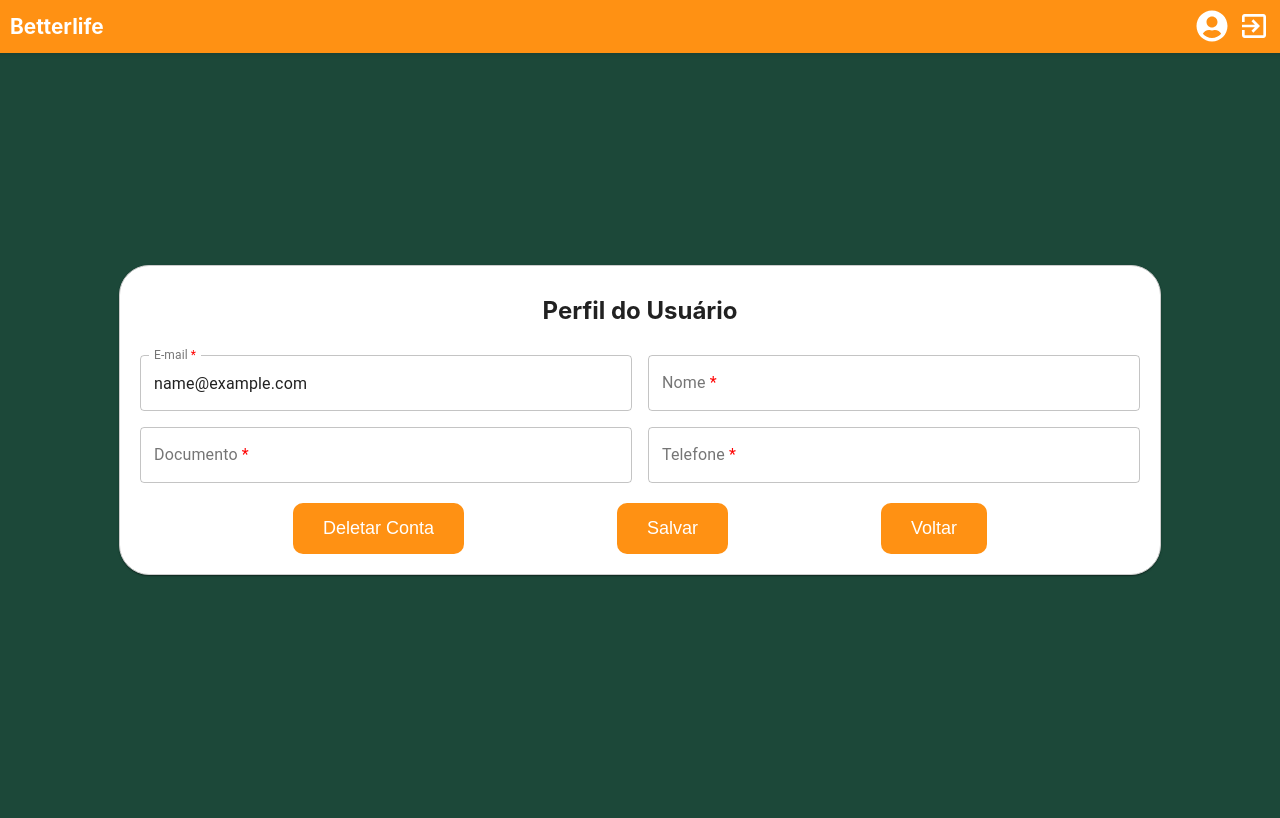
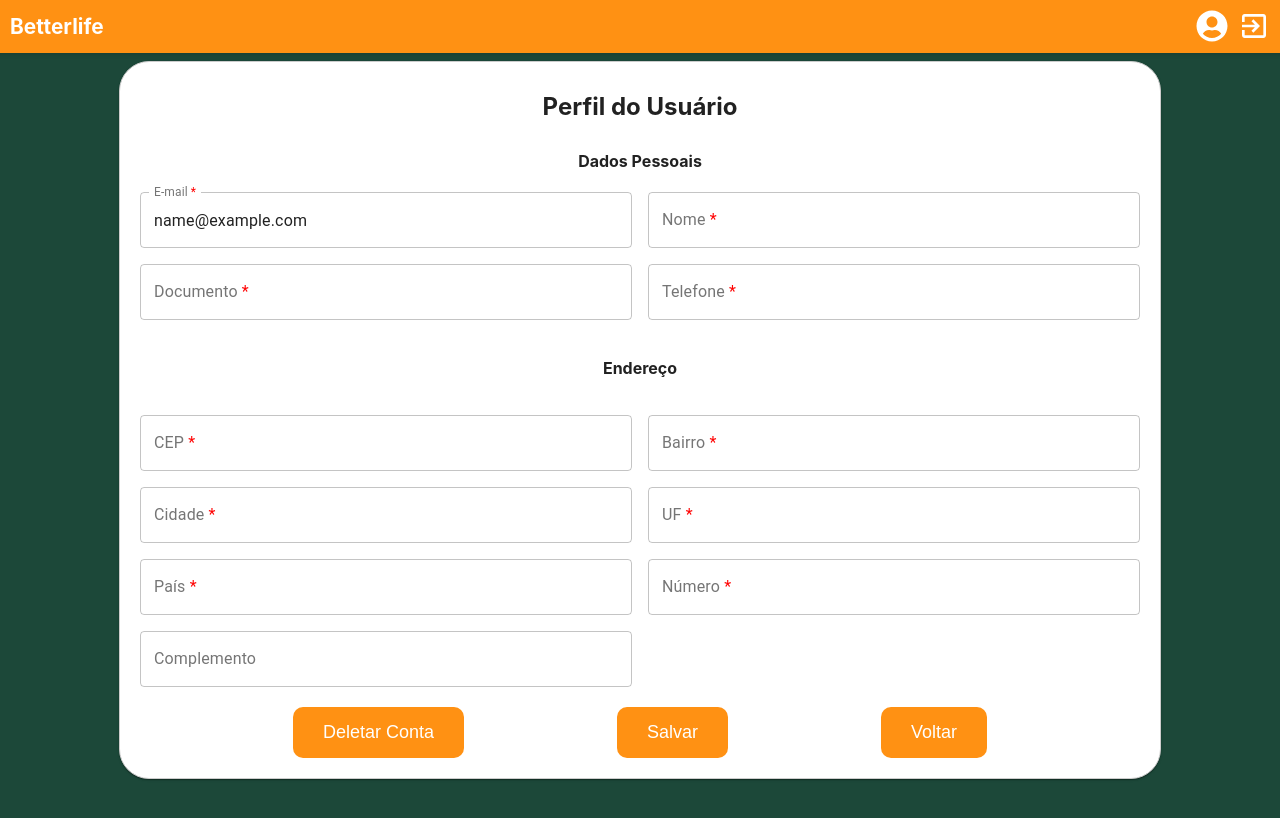
Before and after one commit to Projeto-Des-SW/betterlife-web, a React (Create React App) app: page /perfil in a window 1280 px wide. Shown: the top 818 px of the page. Built offline with nearby package versions, Linux system fonts and the light colour scheme; sample sign-in values are in the browser's storage.

Commit message:
adicionado campos de endereço na tela de perfil

```diff
--- a/package.json
+++ b/package.json
@@ -3,7 +3,11 @@
   "version": "0.1.0",
   "private": true,
   "dependencies": {
+    "@emotion/react": "^11.13.0",
+    "@emotion/styled": "^11.13.0",
     "@material-ui/core": "^4.12.4",
+    "@mui/icons-material": "^5.16.6",
+    "@mui/material": "^5.16.6",
     "@testing-library/jest-dom": "^5.17.0",
     "@testing-library/react": "^13.4.0",
     "@testing-library/user-event": "^13.5.0",
--- a/src/Pages/PerfilUsuario/PerfilUsuario.jsx
+++ b/src/Pages/PerfilUsuario/PerfilUsuario.jsx
@@ -3,10 +3,11 @@ import Styles from '../PerfilUsuario/PerfilUsuario.module.css';
 import { useNavigate } from 'react-router-dom';
 import Header from '../Header/Header';
 import {
-  TextField, Grid, Paper, Dialog, DialogActions, DialogContent, DialogTitle, Button
+  TextField, Grid, Paper, Dialog, DialogActions, DialogContent, DialogTitle, DialogContentText
 } from '@material-ui/core';
 import usuarioService from '../../Services/Usuario/Usuario-service';
 import dadosUserLogadoService from '../../Services/DadosUserLogado/DadosUserLogado-service';
+import IconButton from '@material-ui/core/IconButton';
 
 const UserProfile = () => {
   const [formData, setFormData] = useState({
@@ -14,6 +15,13 @@ const UserProfile = () => {
     nome: dadosUserLogadoService.getUserInfo().nome,
     documento: dadosUserLogadoService.getUserInfo().documento,
     telefone: dadosUserLogadoService.getUserInfo().telefone,
+    cep: dadosUserLogadoService.getUserInfo().cep,
+    cidade: dadosUserLogadoService.getUserInfo().cidade,
+    bairro: dadosUserLogadoService.getUserInfo().bairro,
+    uf: dadosUserLogadoService.getUserInfo().uf,
+    pais: dadosUserLogadoService.getUserInfo().pais,
+    complemento: dadosUserLogadoService.getUserInfo().complemento,
+    numero: dadosUserLogadoService.getUserInfo().numero,
   });
   const navigate = useNavigate();
   const [showConfirmPopup, setShowConfirmPopup] = useState(false);
@@ -44,6 +52,7 @@ const UserProfile = () => {
   };
 
   const confirmarDelecao = async () => {
+    if (password !== '') {
       try {
         const response = await usuarioService.deleteUser(dadosUserLogadoService.getUserInfo().id, password);
 
@@ -51,7 +60,7 @@ const UserProfile = () => {
           alert('Usuário deletado com sucesso!');
           dadosUserLogadoService.logOut();
           navigate('/login');
-      }else{
+        } else {
           alert('Senha incorreta - Usuário não deletado')
         }
       } catch (error) {
@@ -60,7 +69,11 @@ const UserProfile = () => {
         setShowConfirmPopup(false);
         setPassword('');
       }
+    } else {
+      alert("Informe sua senha para prosseguir.")
+    }
   };
+
   const handleBack = () => {
     navigate('/telaPrincipal');
   };
@@ -68,8 +81,60 @@ const UserProfile = () => {
   return (
     <div className={Styles.UserProfileContainer}>
       <Header />
+
+      <Dialog
+        aria-labelledby="customized-dialog-title"
+        open={showConfirmPopup}
+        onClose={() => setShowConfirmPopup(false)}
+        style={{ marginTop: 35, marginBottom: 10 }}
+        disableBackdropClick
+        fullWidth
+        maxWidth="sm"
+      >
+        <DialogTitle>
+          <Grid container alignItems="center">
+            <Grid item xs={10} sm={11}>
+              Confirmação de Senha
+            </Grid>
+            <Grid item xs={2} sm={1}>
+              <IconButton onClick={() => setShowConfirmPopup(false)}>
+                x
+              </IconButton>
+            </Grid>
+          </Grid>
+        </DialogTitle>
+        <DialogContent dividers>
+          <Grid item xs={12} sm={12}>
+            <Grid item xs={12} sm={12}>
+              <DialogContentText>
+                Informe sua senha:
+              </DialogContentText>
+              <TextField
+                id="password"
+                label={<span>Senha <span style={{ color: 'red' }}> *</span></span>}
+                type="password"
+                placeholder='Senha'
+                value={password}
+                onChange={(e) => setPassword(e.target.value)}
+                InputLabelProps={{
+                  shrink: true,
+                }}
+                variant="outlined"
+                fullWidth
+              />
+            </Grid>
+          </Grid>
+        </DialogContent>
+
+        <DialogActions style={{ justifyContent: 'space-around' }}>
+          <button type="button" className={Styles.BackButton} onClick={() => setShowConfirmPopup(false)}>Cancelar</button>
+          <button type="button" className={Styles.BackButton} onClick={confirmarDelecao}>Confirmar</button>
+        </DialogActions>
+      </Dialog>
+
       <Paper className={Styles.paper}>
         <h2 className={Styles.title}>Perfil do Usuário</h2>
+        <h4 className={Styles.title}>Dados Pessoais</h4>
         <form onSubmit={editarDados}>
           <div className={Styles.form}>
             <Grid container spacing={2}>
@@ -137,6 +202,123 @@ const UserProfile = () => {
                   id="telefone"
                 />
               </Grid>
+
+              <Grid item xs={12}>
+                <h4 className={Styles.title} style={{ textAlign: 'center' }}>Endereço</h4>
+              </Grid>
+
+              <Grid item xs={12} sm={6}>
+                <TextField
+                  variant="outlined"
+                  type="text"
+                  name="cep"
+                  label={
+                    <span>
+                      CEP <span style={{ color: 'red' }}>*</span>
+                    </span>
+                  }
+                  value={formData.cep}
+                  onChange={alterarDados}
+                  fullWidth
+                  id="cep"
+                />
+              </Grid>
+              <Grid item xs={12} sm={6}>
+                <TextField
+                  variant="outlined"
+                  type="text"
+                  name="bairro"
+                  label={
+                    <span>
+                      Bairro <span style={{ color: 'red' }}>*</span>
+                    </span>
+                  }
+                  value={formData.bairro}
+                  onChange={alterarDados}
+                  fullWidth
+                  id="bairro"
+                />
+              </Grid>
+              <Grid item xs={12} sm={6}>
+                <TextField
+                  variant="outlined"
+                  type="text"
+                  name="cidade"
+                  label={
+                    <span>
+                      Cidade <span style={{ color: 'red' }}>*</span>
+                    </span>
+                  }
+                  value={formData.cidade}
+                  onChange={alterarDados}
+                  fullWidth
+                  id="cidade"
+                />
+              </Grid>
+              <Grid item xs={12} sm={6}>
+                <TextField
+                  variant="outlined"
+                  type="text"
+                  name="uf"
+                  label={
+                    <span>
+                      UF <span style={{ color: 'red' }}>*</span>
+                    </span>
+                  }
+                  value={formData.uf}
+                  onChange={alterarDados}
+                  fullWidth
+                  id="uf"
+                />
+              </Grid>
+              <Grid item xs={12} sm={6}>
+                <TextField
+                  variant="outlined"
+                  type="text"
+                  name="pais"
+                  label={
+                    <span>
+                      País <span style={{ color: 'red' }}>*</span>
+                    </span>
+                  }
+                  value={formData.pais}
+                  onChange={alterarDados}
+                  fullWidth
+                  id="pais"
+                />
+              </Grid>
+              <Grid item xs={12} sm={6}>
+                <TextField
+                  variant="outlined"
+                  type="text"
+                  name="numero"
+                  label={
+                    <span>
+                      Número <span style={{ color: 'red' }}>*</span>
+                    </span>
+                  }
+                  value={formData.numero}
+                  onChange={alterarDados}
+                  fullWidth
+                  id="numero"
+                />
+              </Grid>
+              <Grid item xs={12} sm={6}>
+                <TextField
+                  variant="outlined"
+                  type="text"
+                  name="complemento"
+                  label={
+                    <span>
+                      Complemento
+                    </span>
+                  }
+                  value={formData.complemento}
+                  onChange={alterarDados}
+                  fullWidth
+                  id="complemento"
+                />
+              </Grid>
             </Grid>
           </div>
           <div className={Styles.buttonContainer}>
@@ -147,29 +329,6 @@ const UserProfile = () => {
         </form>
       </Paper>
 
-      <Dialog open={showConfirmPopup} onClose={() => setShowConfirmPopup(false)}>
-        <DialogTitle>Confirmação de Senha</DialogTitle>
-        <DialogContent>
-          <TextField
-            autoFocus
-            margin="dense"
-            label="Senha"
-            type="password"
-            fullWidth
-            variant="outlined"
-            value={password}
-            onChange={(e) => setPassword(e.target.value)}
-          />
-        </DialogContent>
-        <DialogActions>
-          <Button onClick={() => setShowConfirmPopup(false)} color="primary">
-            Cancelar
-          </Button>
-          <Button onClick={confirmarDelecao} color="primary">
-            Confirmar
-          </Button>
-        </DialogActions>
-      </Dialog>
     </div>
   );
 }
--- a/src/Pages/Register/Register.jsx
+++ b/src/Pages/Register/Register.jsx
@@ -4,7 +4,7 @@ import styles from "./Register.module.css";
 import logo from "../../Assets/logo.png";
 import { cpf, cnpj } from 'cpf-cnpj-validator';
 import {
-  TextField, Grid, Paper, LinearProgress
+  TextField, Grid, Paper
 } from '@material-ui/core';
 import registerService from '../../Services/Register/Register-service';
 
--- a/src/Pages/TelaPrincipal/TelaPrincipal.jsx
+++ b/src/Pages/TelaPrincipal/TelaPrincipal.jsx
@@ -1,6 +1,5 @@
 import React from 'react';
 import Styles from './TelaPrincipal.module.css';
-import AdminComponent from '../../Components/AdminComponent';
 import UserComponent from '../../Components/UserComponent';
 import VeterinariaComponent from '../../Components/VeterinariaComponent';
 import DepartmentoComponent from '../../Components/DepartamentoComponent';
--- a/src/Routes.js
+++ b/src/Routes.js
@@ -10,7 +10,6 @@ import RedefinirSenha from './Pages/RedefinirSenha/RedefinirSenha';
 import UserProfile from './Pages/PerfilUsuario/PerfilUsuario';
 
 const PrivateRoute = ({ element, ...rest }) => {
-    console.log(dadosUserLogadoService.getUserInfo())
     const isAuthenticated = dadosUserLogadoService.getUserInfo() !== null;
     return isAuthenticated ? element : <Navigate to="/login" replace />;
 };
@@ -19,7 +18,6 @@ const PublicRoute = ({ element, ...rest }) => {
     const isAuthenticated = dadosUserLogadoService.getUserInfo() !== null;
     return !isAuthenticated ? element : <Navigate to="/telaPrincipal" replace />;
 };
-
 
 const Routes = () => (
     <BrowserRouter>
```
Also changed, not shown: 1 other file (tests, documents, lock files or other folders). Lines whose indentation alone changed are shown as unchanged.
